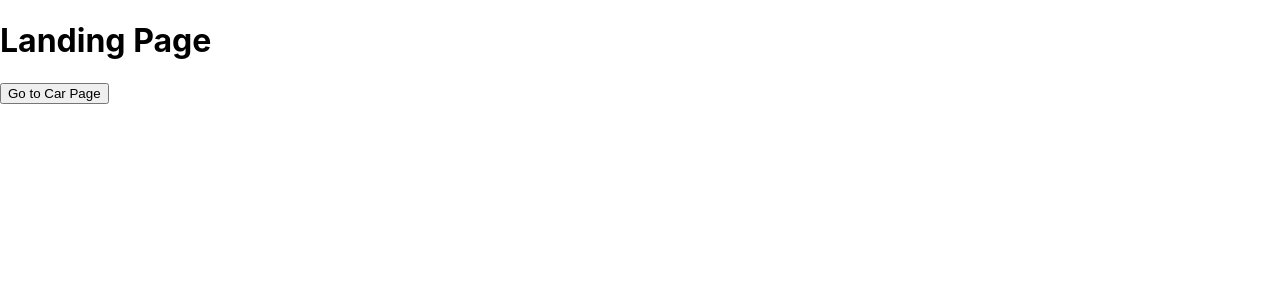
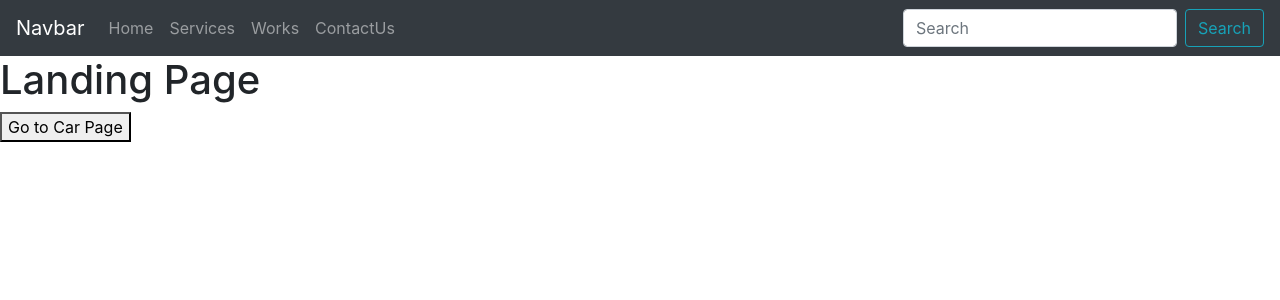
Before and after one commit to jiangs11/Depipson-Motors, a React (Create React App) app in the folder app/: page / in a window 1280 px wide. Shown: the top 300 px of the page. Built offline with nearby package versions, Linux system fonts and the light colour scheme.

Commit message:
NavBar
Added a navbar to the page

```diff
--- a/app/src/App.js
+++ b/app/src/App.js
@@ -1,5 +1,6 @@
 import React from 'react'
 import { BrowserRouter, Redirect, Route, Switch } from 'react-router-dom'
+import 'bootstrap/dist/css/bootstrap.min.css'
 
 // Pages
 import LandingPage from './pages/LandingPage'
--- /dev/null
+++ b/app/src/components/Nav.js
@@ -0,0 +1,22 @@
+import React from 'react'
+import { Navbar, Nav,Form, FormControl, Button } from 'react-bootstrap'
+
+function NavBar(){
+    return (
+        <Navbar bg="dark" variant="dark">
+        <Navbar.Brand href="#home">Navbar</Navbar.Brand>
+        <Nav className="mr-auto">
+        <Nav.Link href="#home">Home</Nav.Link>
+        <Nav.Link href="#features">Services</Nav.Link>
+        <Nav.Link href="#works">Works</Nav.Link>
+        <Nav.Link href="#contacus">ContactUs</Nav.Link>
+    </Nav>
+        <Form inline>
+        <FormControl type="text" placeholder="Search" className="mr-sm-2" />
+        <Button variant="outline-info">Search</Button>
+    </Form>
+</Navbar>
+    )
+};
+
+export default NavBar;
--- a/app/src/pages/LandingPage.js
+++ b/app/src/pages/LandingPage.js
@@ -1,11 +1,14 @@
 import React from 'react'
+import NavBar from '../components/Nav'
 import { withRouter } from 'react-router-dom'
 
 const LandingPage = ({ history }) => {
     return (
         <div>
+            <NavBar/>
             <h1>Landing Page</h1>
             <button onClick={() => history.push('car')}>Go to Car Page</button>
+
         </div>
     )
 }
```
